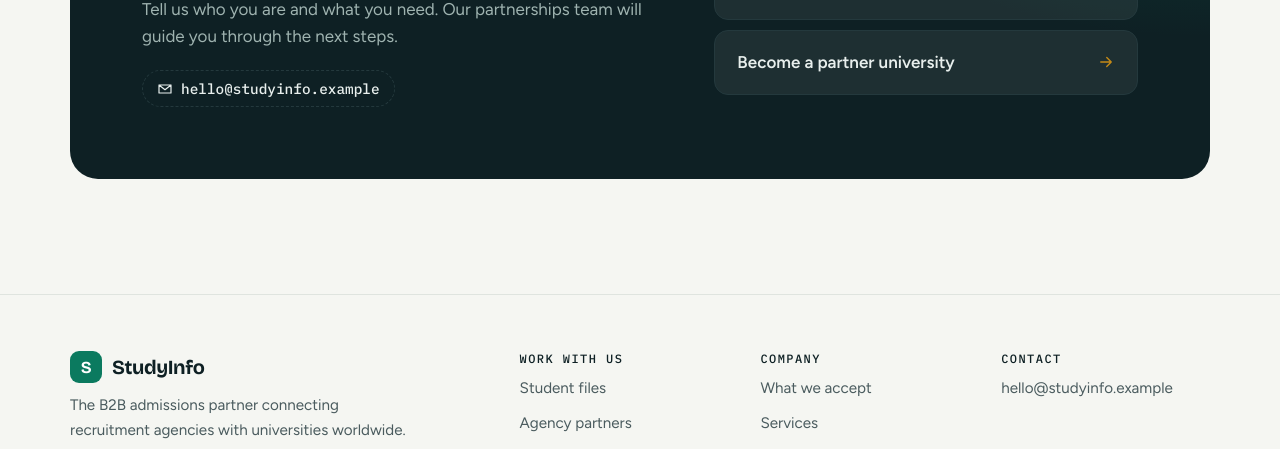
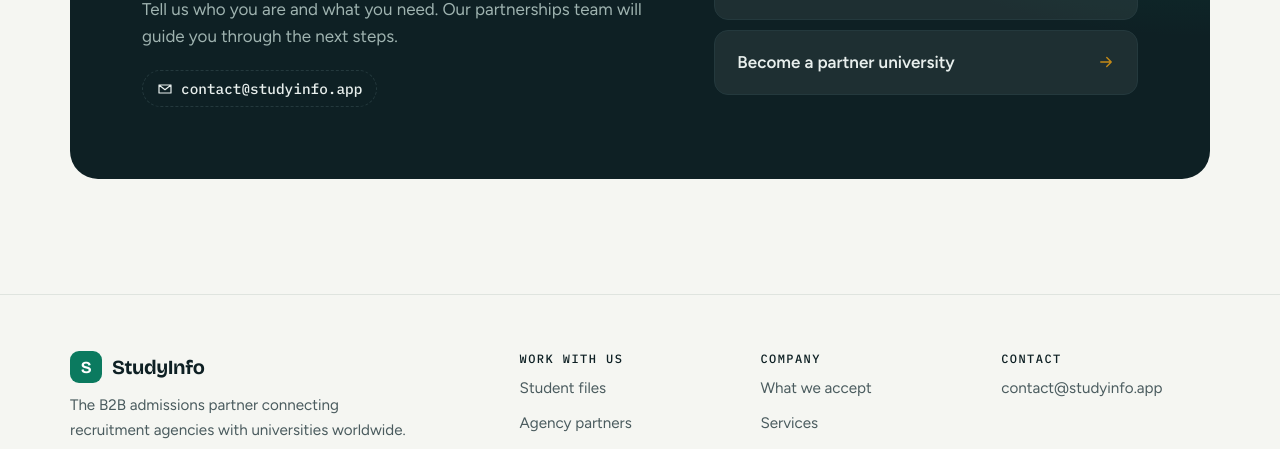
Before and after one commit to wasilab/studyinfo-app, a React (Vite) app: page / in a window 1280 px wide. Shown: the part 5517-5966 px from the top of the page. Built offline with nearby package versions, Linux system fonts and the light colour scheme.

Commit message:
Set contact email to contact@studyinfo.app
Co-Authored-By: Claude Opus 5.5 <noreply@anthropic.com>
Claude-Session: https://claude.ai/code/session_01NnhFPPfCMxoGEpq5fHNWUP

```diff
--- a/src/config.js
+++ b/src/config.js
@@ -1,3 +1,3 @@
 // Update before launch.
 export const BRAND = 'StudyInfo';
-export const CONTACT_EMAIL = 'hello@studyinfo.example';
+export const CONTACT_EMAIL = 'contact@studyinfo.app';
```
